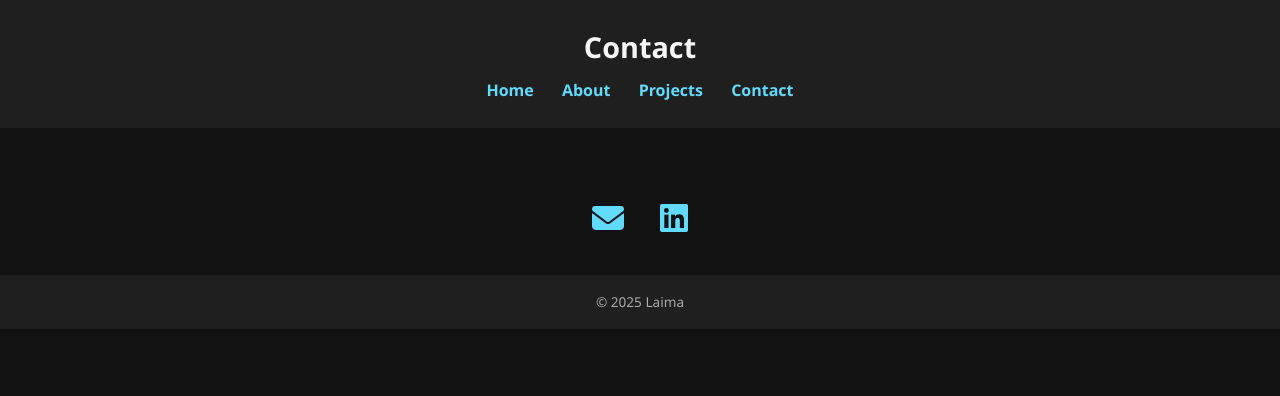
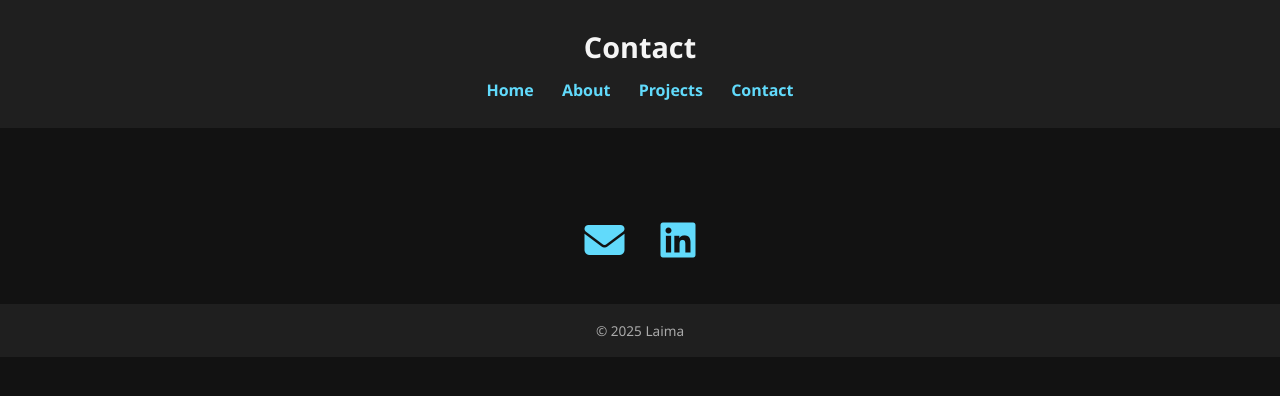
Before and after one commit to lmlukoseviciute/beautiful_data, a plain HTML site: page contact.html in a window 1280 px wide. Drawn offline with Linux system fonts and the light colour scheme.

Commit message:
Update contact.html
icons and footer updates

```diff
--- a/contact.html
+++ b/contact.html
@@ -5,18 +5,19 @@
   <meta name="viewport" content="width=device-width, initial-scale=1.0" />
   <title>Contact | My Portfolio</title>
   <link rel="stylesheet" href="css/style.css" />
-  <script src="https://kit.fontawesome.com/a076d05399.js" crossorigin="anonymous"></script>
+  <link rel="stylesheet" href="https://cdnjs.cloudflare.com/ajax/libs/font-awesome/6.5.0/css/all.min.css" integrity="sha512-TZzmHd8vDOYhU9Y2sk9z1cG++YyZEDV5rPM4+zIUnZk6a3Kmrp4Vep1qA2qOzYpDNuXK52mr7T0Y9VRG3vq8VA==" crossorigin="anonymous" referrerpolicy="no-referrer" />
   <style>
     .contact-icons {
       text-align: center;
-      margin-top: 2rem;
+      margin-top: 3rem;
     }
 
     .contact-icons a {
       margin: 0 1rem;
-      font-size: 2rem;
+      font-size: 2.5rem;
       color: #61dafb;
       text-decoration: none;
+      transition: color 0.3s;
     }
 
     .contact-icons a:hover {
```
